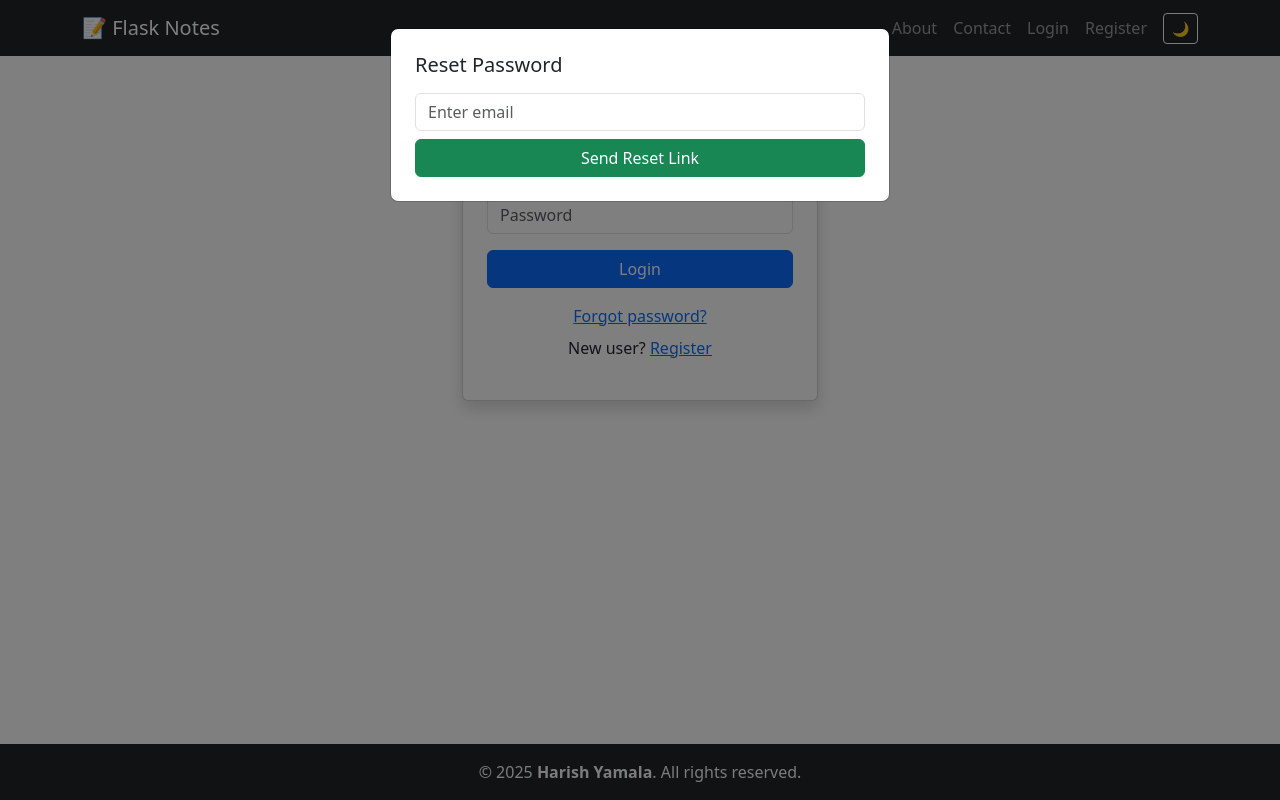
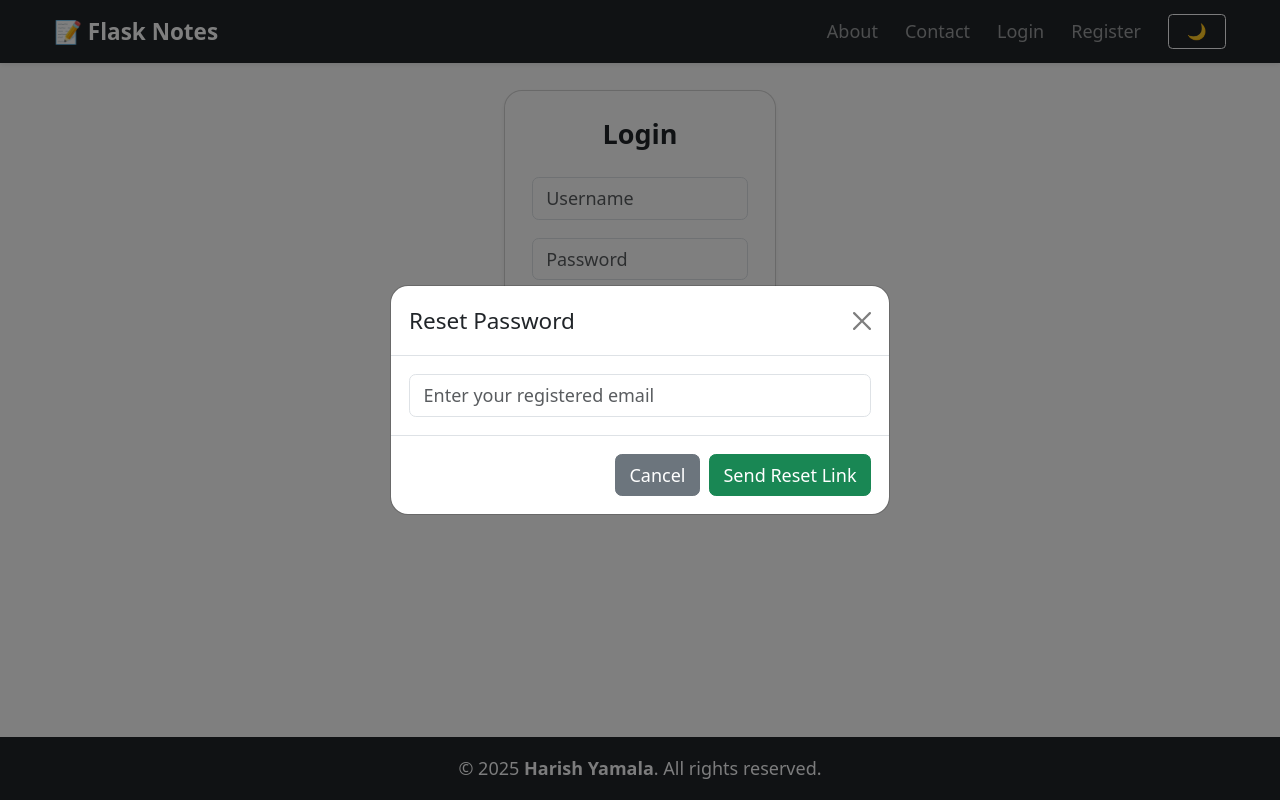
Before and after one commit to HarishYamala/NotesAppSQLite, a Flask app: page /login in a window 1280 px wide, after a click on "Forgot password?". Run offline with Flask 3, Linux system fonts and the light colour scheme.

Commit message:
Make UI fully responsive and improve dark mode support

```diff
--- a/static/style.css
+++ b/static/style.css
@@ -2,7 +2,28 @@
    GLOBAL
 ===================== */
 
-html.dark body {
+body {
+  transition: background-color 0.25s ease, color 0.25s ease;
+}
+
+/* Responsive font scaling */
+html {
+  font-size: 16px;
+}
+
+@media (min-width: 768px) {
+  html { font-size: 17px; }
+}
+
+@media (min-width: 992px) {
+  html { font-size: 18px; }
+}
+
+/* =====================
+   DARK MODE (Bootstrap 5.3)
+===================== */
+
+[data-bs-theme="dark"] body {
   background-color: #121212;
   color: #eaeaea;
 }
@@ -11,7 +32,7 @@ html.dark body {
    NAVBAR
 ===================== */
 
-html.dark .navbar {
+[data-bs-theme="dark"] .navbar {
   background-color: #1e1e1e !important;
 }
 
@@ -19,25 +40,44 @@ html.dark .navbar {
    CARDS
 ===================== */
 
-html.dark .card {
-  background-color: #1f1f1f;
+.card {
+  background-color: var(--bs-body-bg);
+  border-radius: 14px;
+  transition: transform 0.25s ease, box-shadow 0.25s ease;
+}
+
+[data-bs-theme="dark"] .card {
+  background-color: #1e1e1e;
+  border-color: #333;
   color: #eaeaea;
-  border: 1px solid #2a2a2a;
+}
+
+/* Hover only on devices that support it */
+@media (hover: hover) {
+  .note-card:hover {
+    transform: translateY(-6px);
+    box-shadow: 0 10px 24px rgba(0,0,0,0.12);
+  }
 }
 
 /* =====================
    INPUTS & TEXTAREA
 ===================== */
 
-html.dark input,
-html.dark textarea {
+input,
+textarea {
+  transition: background-color 0.25s ease, color 0.25s ease, border-color 0.25s ease;
+}
+
+[data-bs-theme="dark"] input,
+[data-bs-theme="dark"] textarea {
   background-color: #2a2a2a;
   color: #ffffff;
   border-color: #444;
 }
 
-html.dark input::placeholder,
-html.dark textarea::placeholder {
+[data-bs-theme="dark"] input::placeholder,
+[data-bs-theme="dark"] textarea::placeholder {
   color: #bbb;
 }
 
@@ -45,7 +85,7 @@ html.dark textarea::placeholder {
    ALERTS
 ===================== */
 
-html.dark .alert {
+[data-bs-theme="dark"] .alert {
   background-color: #1f2d1f;
   color: #d4edda;
   border-color: #2f4f2f;
@@ -55,36 +95,9 @@ html.dark .alert {
    BUTTONS
 ===================== */
 
-html.dark .btn-outline-light {
+[data-bs-theme="dark"] .btn-outline-light {
   color: #fff;
   border-color: #aaa;
-}
-
-/* =====================
-   FOOTER
-===================== */
-
-html.dark footer {
-  background-color: #1e1e1e;
-  color: #aaa;
-}
-
-/* Optional fine tuning */
-[data-bs-theme="dark"] body {
-  background-color: #121212;
-}
-
-[data-bs-theme="dark"] .card {
-  background-color: #1e1e1e;
-  border-color: #333;
-}
-
-[data-bs-theme="dark"] footer {
-  background-color: #1e1e1e;
-}
-
-.card {
-  background-color: var(--bs-body-bg);
 }
 
 [data-bs-theme="dark"] .btn-outline-dark {
@@ -97,58 +110,31 @@ html.dark footer {
   color: #000;
 }
 
-.card {
-  background-color: var(--bs-body-bg);
+/* =====================
+   NOTES DASHBOARD
+===================== */
+
+.note-card {
+  min-height: 230px;
 }
 
-[data-bs-theme="dark"] .card {
-  background-color: #1e1e1e;
-}
-
-.note-card .card {
-  transition: transform 0.2s ease, box-shadow 0.2s ease;
-}
-
-.note-card .card:hover {
-  transform: translateY(-4px);
-  box-shadow: 0 10px 25px rgba(0,0,0,0.1);
+.note-card .note-content {
+  font-size: 0.95rem;
 }
 
 [data-bs-theme="dark"] .note-content {
   color: #ccc;
 }
 
+/* =====================
+   FOOTER
+===================== */
 
-.note-card {
-    min-height: 230px;
-    border-radius: 14px;
-    transition: all 0.25s ease;
+footer {
+  transition: background-color 0.25s ease, color 0.25s ease;
 }
 
-.note-card:hover {
-    transform: translateY(-6px);
-    box-shadow: 0 10px 24px rgba(0,0,0,0.12);
+[data-bs-theme="dark"] footer {
+  background-color: #1e1e1e;
+  color: #aaa;
 }
-
-.note-card .card-title {
-    font-size: 1.1rem;
-}
-
-.note-card .card-text {
-    font-size: 0.95rem;
-    color: #555;
-}
-
-
-/* =====================
-   SMOOTH TRANSITION
-===================== */
-
-body,
-.card,
-.navbar,
-footer,
-input,
-textarea {
-  transition: all 0.25s ease;
-}
--- a/static/theme.js
+++ b/static/theme.js
@@ -1,8 +1,14 @@
+/* =====================
+   THEME TOGGLE
+===================== */
+
 function toggleTheme() {
     const html = document.documentElement;
     const btn = document.getElementById("themeBtn");
 
-    if (html.getAttribute("data-bs-theme") === "dark") {
+    const currentTheme = html.getAttribute("data-bs-theme");
+
+    if (currentTheme === "dark") {
         html.setAttribute("data-bs-theme", "light");
         localStorage.setItem("theme", "light");
         btn.innerText = "🌙";
@@ -13,24 +19,37 @@ function toggleTheme() {
     }
 }
 
+/* =====================
+   LOAD SAVED THEME
+===================== */
+
 document.addEventListener("DOMContentLoaded", () => {
     const savedTheme = localStorage.getItem("theme") || "light";
     document.documentElement.setAttribute("data-bs-theme", savedTheme);
 
     const btn = document.getElementById("themeBtn");
-    btn.innerText = savedTheme === "dark" ? "☀️" : "🌙";
+    if (btn) {
+        btn.innerText = savedTheme === "dark" ? "☀️" : "🌙";
+    }
 });
 
+/* =====================
+   NOTES SEARCH FILTER
+===================== */
+
 function filterNotes() {
-    const input = document.getElementById("searchInput").value.toLowerCase();
+    const input = document.getElementById("searchInput");
+    if (!input) return;
+
+    const query = input.value.toLowerCase();
     const cards = document.getElementsByClassName("note-card");
 
     for (let card of cards) {
-        const title = card.querySelector(".note-title").innerText.toLowerCase();
-        const content = card.querySelector(".note-content").innerText.toLowerCase();
+        const title = card.querySelector(".note-title")?.innerText.toLowerCase() || "";
+        const content = card.querySelector(".note-content")?.innerText.toLowerCase() || "";
 
-        if (title.includes(input) || content.includes(input)) {
-            card.style.display = "block";
+        if (title.includes(query) || content.includes(query)) {
+            card.style.display = "";
         } else {
             card.style.display = "none";
         }
--- a/templates/base.html
+++ b/templates/base.html
@@ -2,30 +2,48 @@
 <html lang="en" data-bs-theme="light">
 <head>
   <meta charset="UTF-8">
-  <title>{% block title %}Flash Notes{% endblock %}</title>
+  <title>{% block title %}Flask Notes{% endblock %}</title>
+
+  <!-- Required for all devices -->
   <meta name="viewport" content="width=device-width, initial-scale=1">
 
   <!-- Bootstrap CSS -->
-  <link href="https://cdn.jsdelivr.net/npm/bootstrap@5.3.2/dist/css/bootstrap.min.css" rel="stylesheet">
+  <link
+    href="https://cdn.jsdelivr.net/npm/bootstrap@5.3.2/dist/css/bootstrap.min.css"
+    rel="stylesheet"
+  >
 
-  <!-- Custom CSS (cache-busted) -->
-  <link rel="stylesheet" href="{{ url_for('static', filename='style.css') }}?v=3">
+  <!-- Custom CSS -->
+  <link
+    rel="stylesheet"
+    href="{{ url_for('static', filename='style.css') }}?v=4"
+  >
 </head>
 
-<body class="d-flex flex-column min-vh-100">
-
+<body class="d-flex flex-column min-vh-100 bg-body">
 
 <!-- NAVBAR -->
-<nav class="navbar navbar-expand-lg navbar-dark bg-dark">
-  <div class="container">
-    <a class="navbar-brand" href="{{ url_for('viewall') }}">📝 Flask Notes</a>
+<nav class="navbar navbar-expand-lg navbar-dark bg-dark shadow-sm">
+  <div class="container-fluid px-3 px-lg-5">
 
-    <button class="navbar-toggler" data-bs-toggle="collapse" data-bs-target="#nav">
+    <a class="navbar-brand fw-semibold" href="{{ url_for('viewall') }}">
+      📝 Flask Notes
+    </a>
+
+    <button
+      class="navbar-toggler"
+      type="button"
+      data-bs-toggle="collapse"
+      data-bs-target="#navMenu"
+      aria-controls="navMenu"
+      aria-expanded="false"
+      aria-label="Toggle navigation"
+    >
       <span class="navbar-toggler-icon"></span>
     </button>
 
-    <div id="nav" class="collapse navbar-collapse">
-      <ul class="navbar-nav ms-auto align-items-center">
+    <div class="collapse navbar-collapse" id="navMenu">
+      <ul class="navbar-nav ms-auto align-items-lg-center gap-lg-2">
 
         <li class="nav-item">
           <a class="nav-link" href="{{ url_for('about') }}">About</a>
@@ -39,27 +57,32 @@
           <li class="nav-item">
             <a class="nav-link" href="{{ url_for('addnote') }}">Add Note</a>
           </li>
+
           <li class="nav-item">
-            <a class="nav-link text-warning" href="{{ url_for('logout') }}">Logout</a>
+            <a class="nav-link text-warning" href="{{ url_for('logout') }}">
+              Logout
+            </a>
           </li>
         {% else %}
           <li class="nav-item">
             <a class="nav-link" href="{{ url_for('login') }}">Login</a>
           </li>
+
           <li class="nav-item">
             <a class="nav-link" href="{{ url_for('register') }}">Register</a>
           </li>
         {% endif %}
 
         <!-- THEME TOGGLE -->
-        <li class="nav-item ms-2">
+        <li class="nav-item ms-lg-2">
           <button
-             class="btn btn-sm btn-outline-light"
+            class="btn btn-sm btn-outline-light px-3"
             onclick="toggleTheme()"
-            id="themeBtn">
+            id="themeBtn"
+            aria-label="Toggle theme"
+          >
             🌙
-        </button>
-
+          </button>
         </li>
 
       </ul>
@@ -68,29 +91,38 @@
 </nav>
 
 <!-- PAGE CONTENT -->
-<main class="container my-4 flex-grow-1">
+<main class="container-fluid px-3 px-md-4 px-lg-5 my-4 flex-grow-1">
+
   {% with messages = get_flashed_messages(with_categories=true) %}
     {% for category, message in messages %}
       <div class="alert alert-{{ category }} alert-dismissible fade show">
         {{ message }}
-        <button class="btn-close" data-bs-dismiss="alert"></button>
+        <button
+          type="button"
+          class="btn-close"
+          data-bs-dismiss="alert"
+          aria-label="Close"
+        ></button>
       </div>
     {% endfor %}
   {% endwith %}
 
   {% block content %}{% endblock %}
+
 </main>
 
 <!-- FOOTER -->
-<footer class="bg-dark text-light text-center py-3">
+<footer class="bg-dark text-light text-center py-3 mt-auto">
   © 2025 <strong>Harish Yamala</strong>. All rights reserved.
 </footer>
 
 <!-- Bootstrap JS -->
-<script src="https://cdn.jsdelivr.net/npm/bootstrap@5.3.2/dist/js/bootstrap.bundle.min.js"></script>
+<script
+  src="https://cdn.jsdelivr.net/npm/bootstrap@5.3.2/dist/js/bootstrap.bundle.min.js"
+></script>
 
 <!-- Custom JS -->
-<script src="{{ url_for('static', filename='theme.js') }}?v=3"></script>
+<script src="{{ url_for('static', filename='theme.js') }}?v=4"></script>
 
 </body>
 </html>
--- a/templates/login.html
+++ b/templates/login.html
@@ -3,36 +3,88 @@
 {% block content %}
 
 <div class="row justify-content-center">
-  <div class="col-md-4">
-    <div class="card shadow p-4">
-      <h4 class="text-center mb-3">Login</h4>
+  <div class="col-12 col-sm-10 col-md-6 col-lg-4 col-xl-3">
+
+    <div class="card shadow-sm p-4 rounded-4">
+      <h4 class="text-center mb-4 fw-semibold">Login</h4>
 
       <form method="POST">
-        <input name="username" class="form-control mb-2" placeholder="Username" required>
-        <input type="password" name="password" class="form-control mb-3" placeholder="Password" required>
-        <button class="btn btn-primary w-100">Login</button>
+        <div class="mb-3">
+          <input
+            name="username"
+            class="form-control"
+            placeholder="Username"
+            required
+          >
+        </div>
+
+        <div class="mb-3">
+          <input
+            type="password"
+            name="password"
+            class="form-control"
+            placeholder="Password"
+            required
+          >
+        </div>
+
+        <button class="btn btn-primary w-100">
+          Login
+        </button>
       </form>
 
       <div class="text-center mt-3">
-        <a href="#" data-bs-toggle="modal" data-bs-target="#forgotModal">Forgot password?</a>
+        <button
+          class="btn btn-link p-0"
+          data-bs-toggle="modal"
+          data-bs-target="#forgotModal"
+        >
+          Forgot password?
+        </button>
       </div>
 
-      <p class="text-center mt-2">
-        New user? <a href="{{ url_for('register') }}">Register</a>
+      <p class="text-center mt-3 mb-0 small">
+        New user?
+        <a href="{{ url_for('register') }}">Register</a>
       </p>
+    </div>
+
+  </div>
+</div>
+
+<!-- Forgot Password Modal -->
+<div class="modal fade" id="forgotModal" tabindex="-1">
+  <div class="modal-dialog modal-dialog-centered">
+    <div class="modal-content rounded-4">
+
+      <form method="POST" action="{{ url_for('forgot') }}">
+        <div class="modal-header">
+          <h5 class="modal-title">Reset Password</h5>
+          <button type="button" class="btn-close" data-bs-dismiss="modal"></button>
+        </div>
+
+        <div class="modal-body">
+          <input
+            type="email"
+            name="email"
+            class="form-control"
+            placeholder="Enter your registered email"
+            required
+          >
+        </div>
+
+        <div class="modal-footer">
+          <button class="btn btn-secondary" data-bs-dismiss="modal">
+            Cancel
+          </button>
+          <button class="btn btn-success">
+            Send Reset Link
+          </button>
+        </div>
+      </form>
+
     </div>
   </div>
 </div>
 
-<!-- Forgot Password Modal -->
-<div class="modal fade" id="forgotModal">
-  <div class="modal-dialog">
-    <form method="POST" action="{{ url_for('forgot') }}" class="modal-content p-4">
-      <h5>Reset Password</h5>
-      <input type="email" name="email" class="form-control my-2" placeholder="Enter email" required>
-      <button class="btn btn-success">Send Reset Link</button>
-    </form>
-  </div>
-</div>
-
 {% endblock %}
```
Also changed, not shown: templates/about.html (+13 -9 lines), templates/addnote.html (+38 -7 lines), templates/contact.html (+30 -10 lines), templates/register.html (+42 -9 lines), templates/reset.html (+20 -5 lines), templates/singlenote.html (+22 -7 lines), templates/updatenote.html (+37 -7 lines), templates/viewnotes.html (+37 -19 lines).
